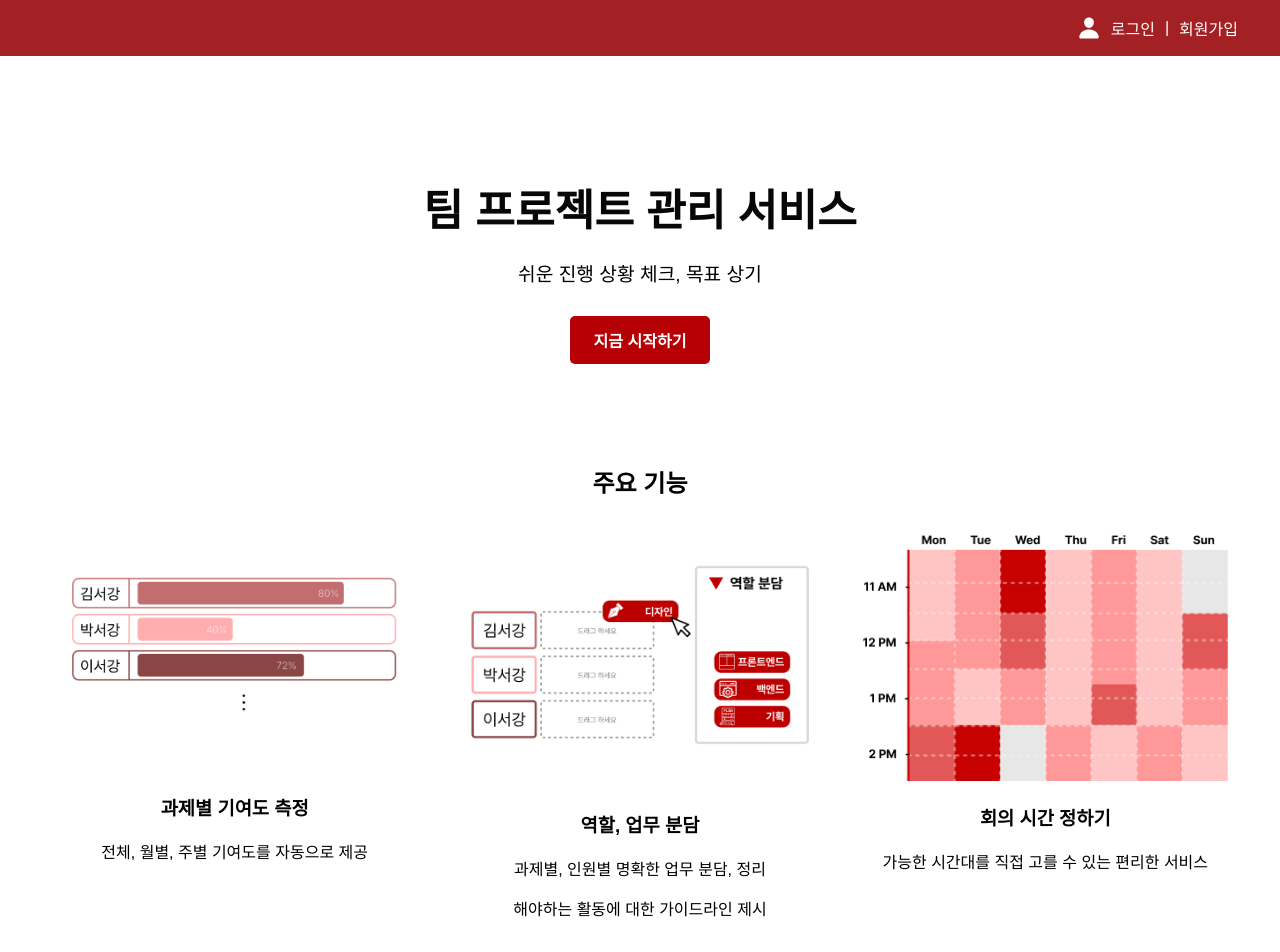
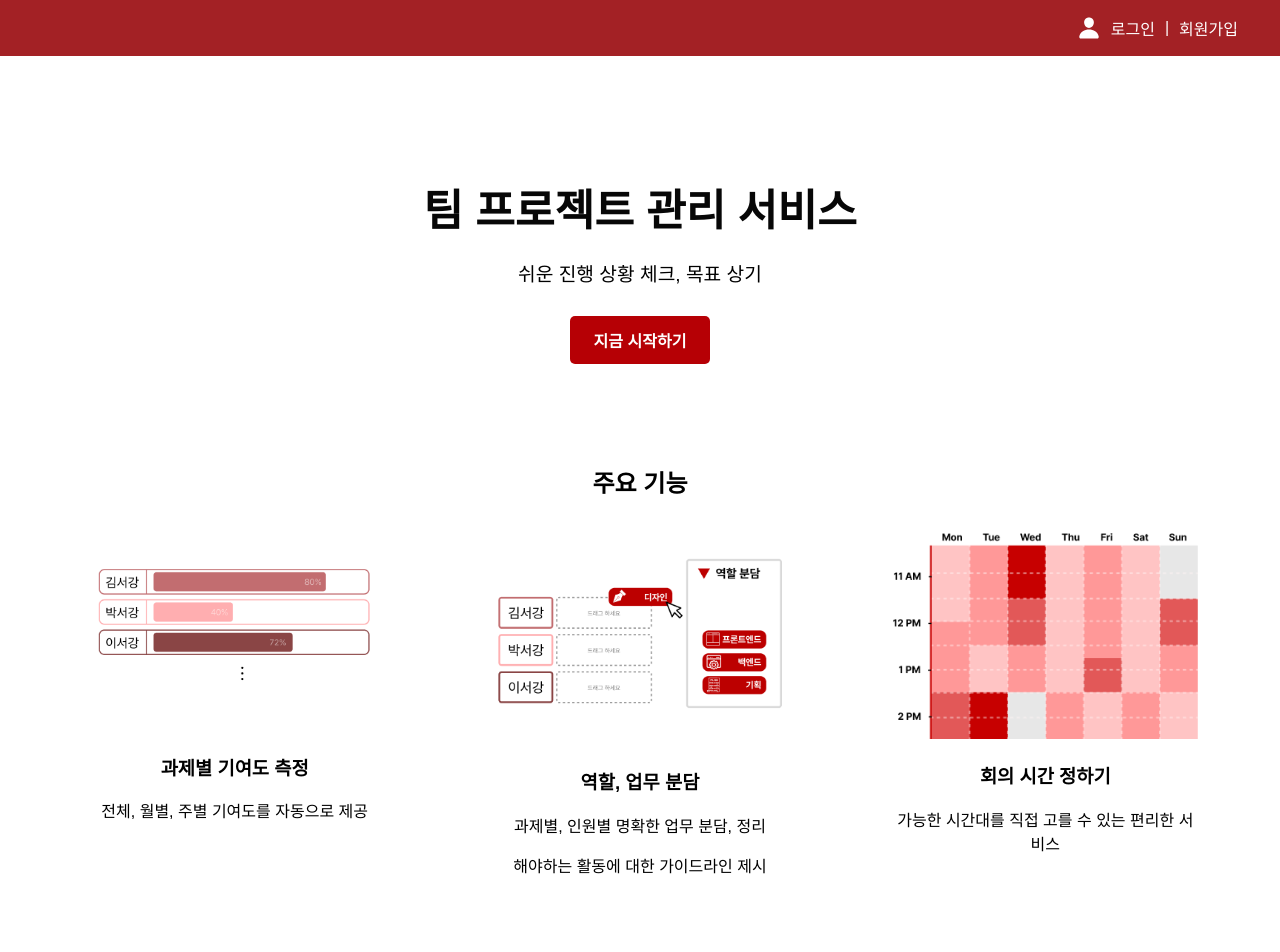
Before and after one commit to Seolseol333/hyein, a React (Create React App) app: page / in a window 1280 px wide. Shown: the top 952 px of the page. Built offline with nearby package versions, Linux system fonts and the light colour scheme.

Commit message:
Add margin between box

```diff
--- a/src/pages/Home/Home.css
+++ b/src/pages/Home/Home.css
@@ -87,7 +87,8 @@
 
   .feature-item {
     text-align: center;
-    width: 20%;
+    width: 30%;
+    margin: 0 50px
   }
 
   .feature-item img {
```
